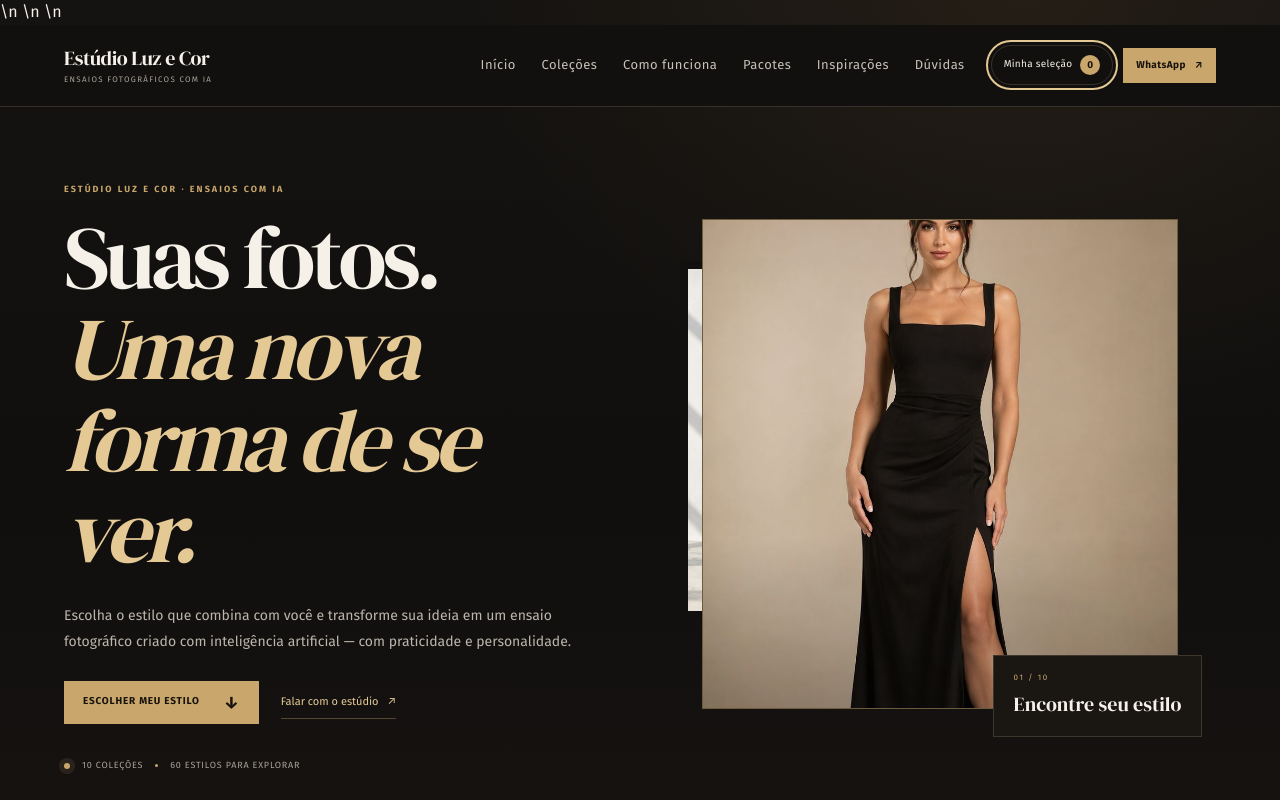
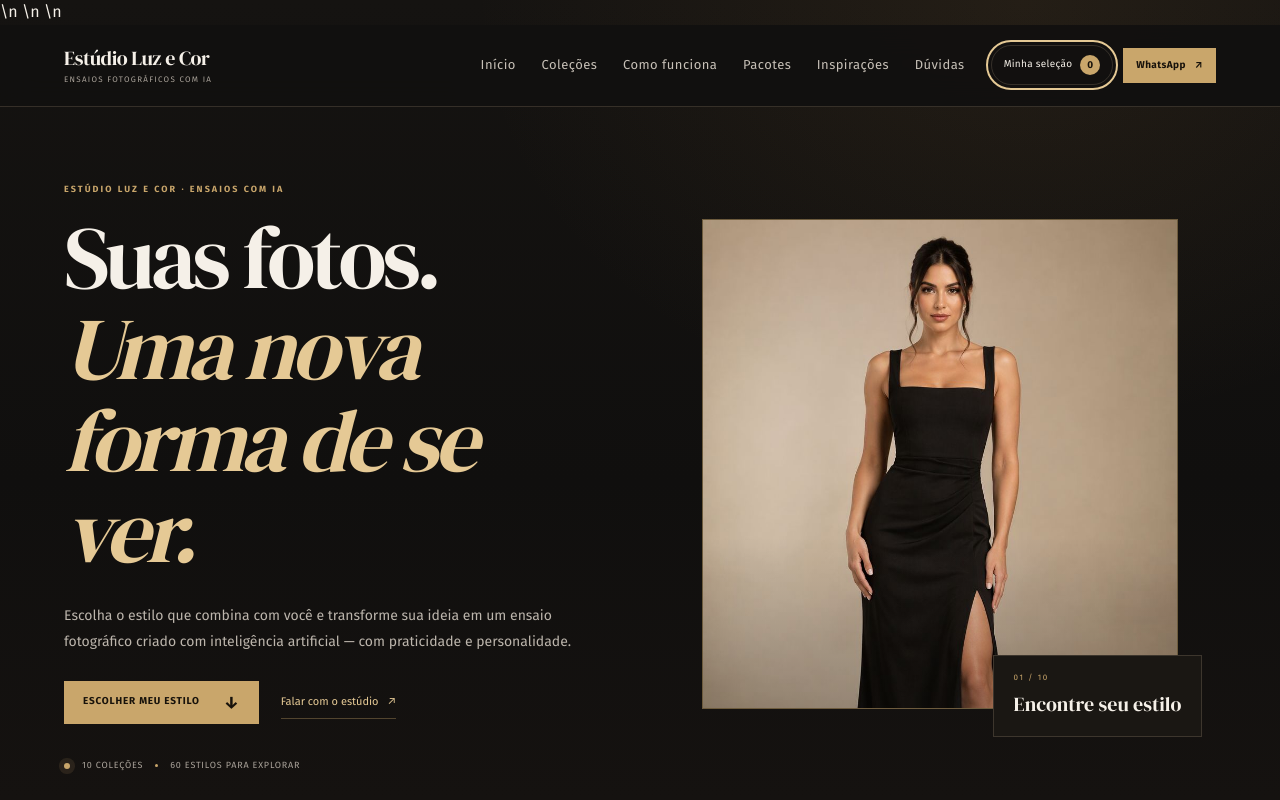
Before and after one commit to roberiosandro-ctrl/estudio-luz-e-cor, a plain HTML site: page index-v2.html in a window 1280 px wide. Shown: the top 800 px of the page. Drawn offline with Linux system fonts and the light colour scheme.

Commit message:
Ajusta enquadramento das fotos da capa e do catálogo

```diff
--- a/ajustes-v2.css
+++ b/ajustes-v2.css
@@ -66,3 +66,20 @@ img[src$="assets/FASH-02.webp"],img[src$="assets/FASH-04.webp"]{object-fit:conta
  .final-cta h2{font-size:40px}
  .footer{padding:24px 20px}
 }
+
+/* Correção de enquadramento das fotografias */
+.hero-visual::before{
+  content:none;
+  background:none;
+  border:0;
+}
+.hero-image-frame img{
+  object-fit:cover;
+  object-position:center top;
+}
+.model-image-button img{
+  object-position:center top;
+}
+#lightboxImage{
+  object-fit:contain;
+}
```
